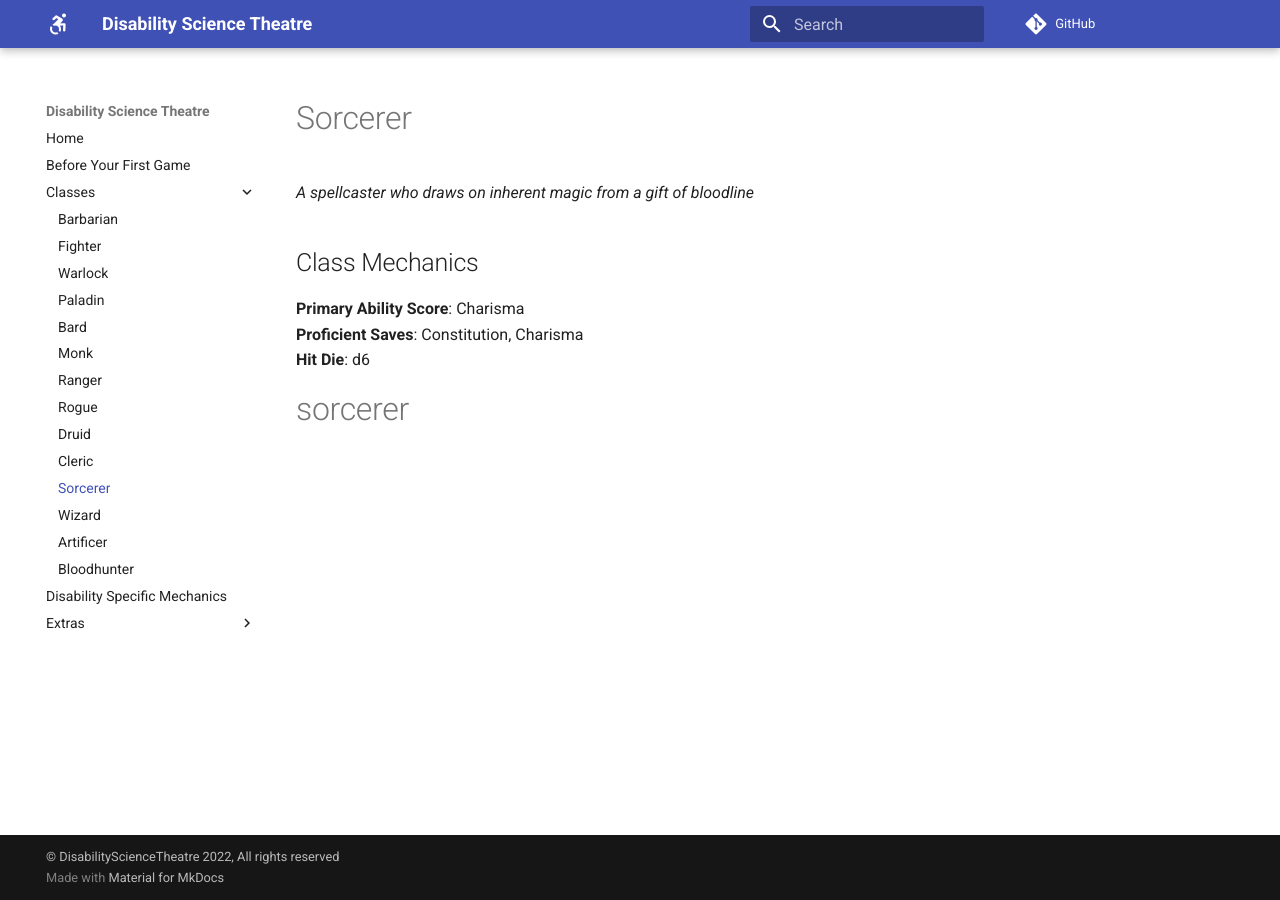
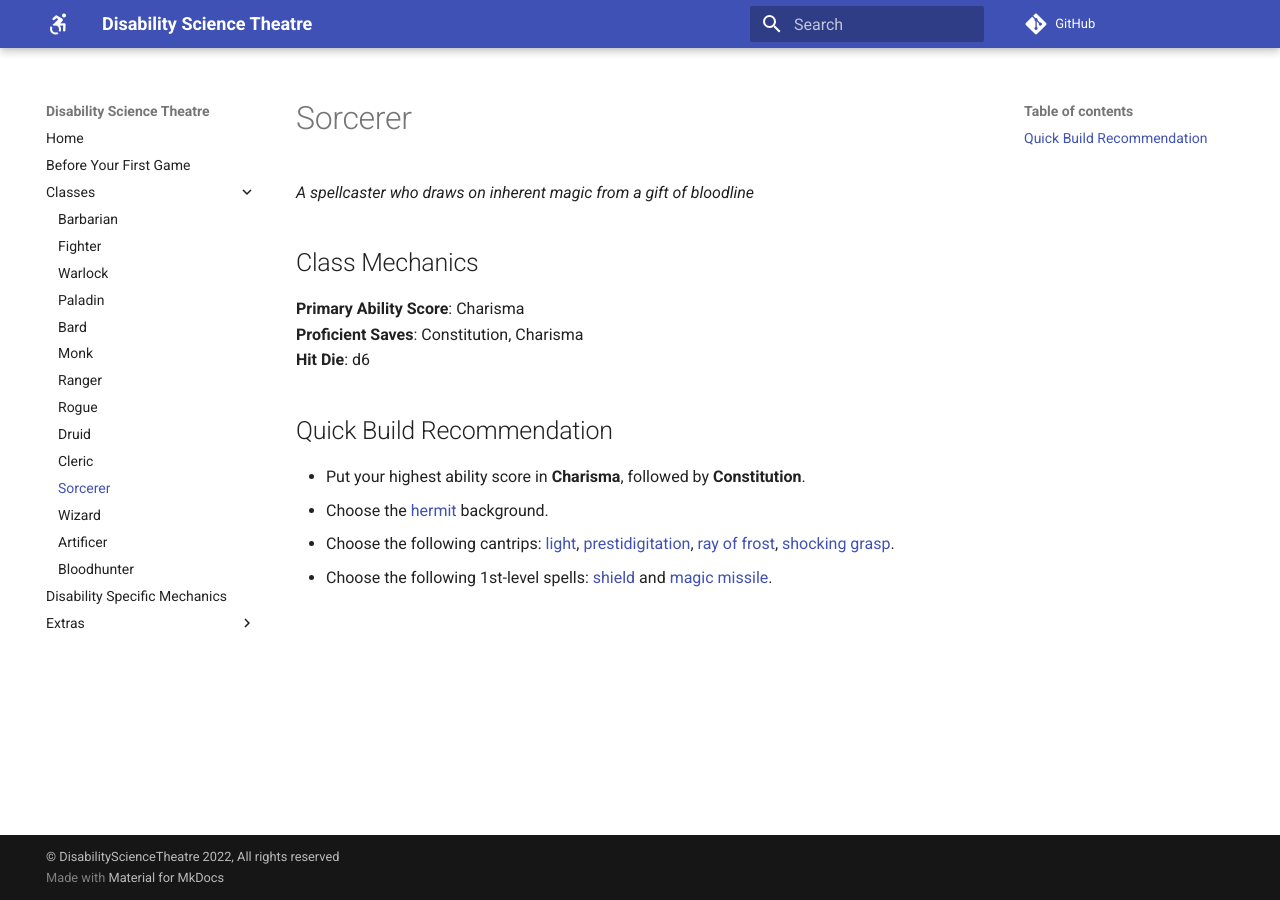
Before and after one commit to DisabilityScienceTheatre/resources, an MkDocs documentation site: the page built from docs/classes/sorcerer.md, in a window 1280 px wide. Built offline with MkDocs 1.6.1 and Material for MkDocs 9.7.7, drawn with Linux system fonts in a browser that asks for light colours; comment, search, counter and statistics services are not loaded.

Commit message:
formatting

```diff
--- a/docs/classes/sorcerer.md
+++ b/docs/classes/sorcerer.md
@@ -2,8 +2,12 @@
 hit_die: d6
 primary_ability_score: Charisma
 saves: Constitution, Charisma
-quick_build: First, Charisma should be your highest ability score, followed by Constitution. Second, choose the hermit background. Third, choose the light, prestidigitation, ray of frost, and shocking grasp cantrips, along with the 1st-level spells shield and magic missile.
 tagline: A spellcaster who draws on inherent magic from a gift of bloodline
 ---
 
-# sorcerer
+## Quick Build Recommendation
+
+- Put your highest ability score in **Charisma**, followed by **Constitution**.
+- Choose the [hermit]() background.
+- Choose the following cantrips: [light](), [prestidigitation](), [ray of frost](), [shocking grasp]().
+- Choose the following 1st-level spells: [shield]() and [magic missile]().
```
